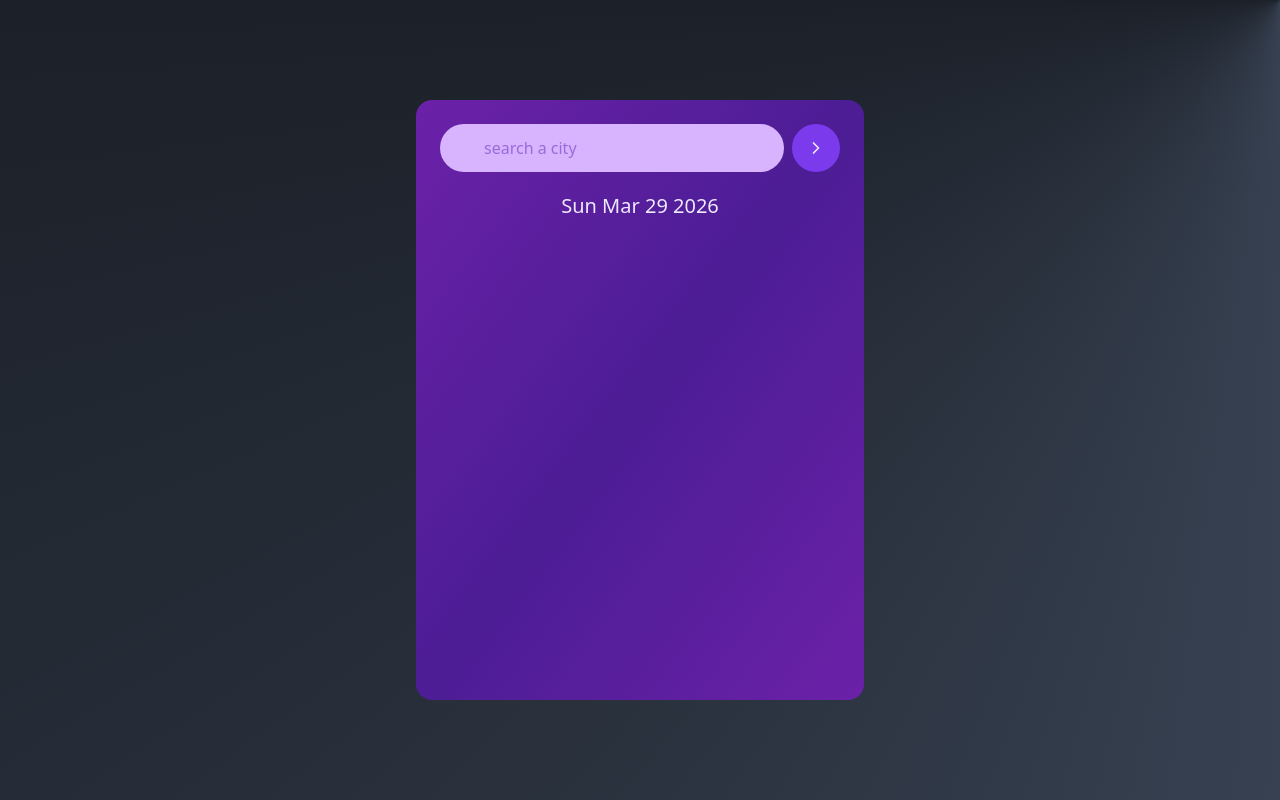
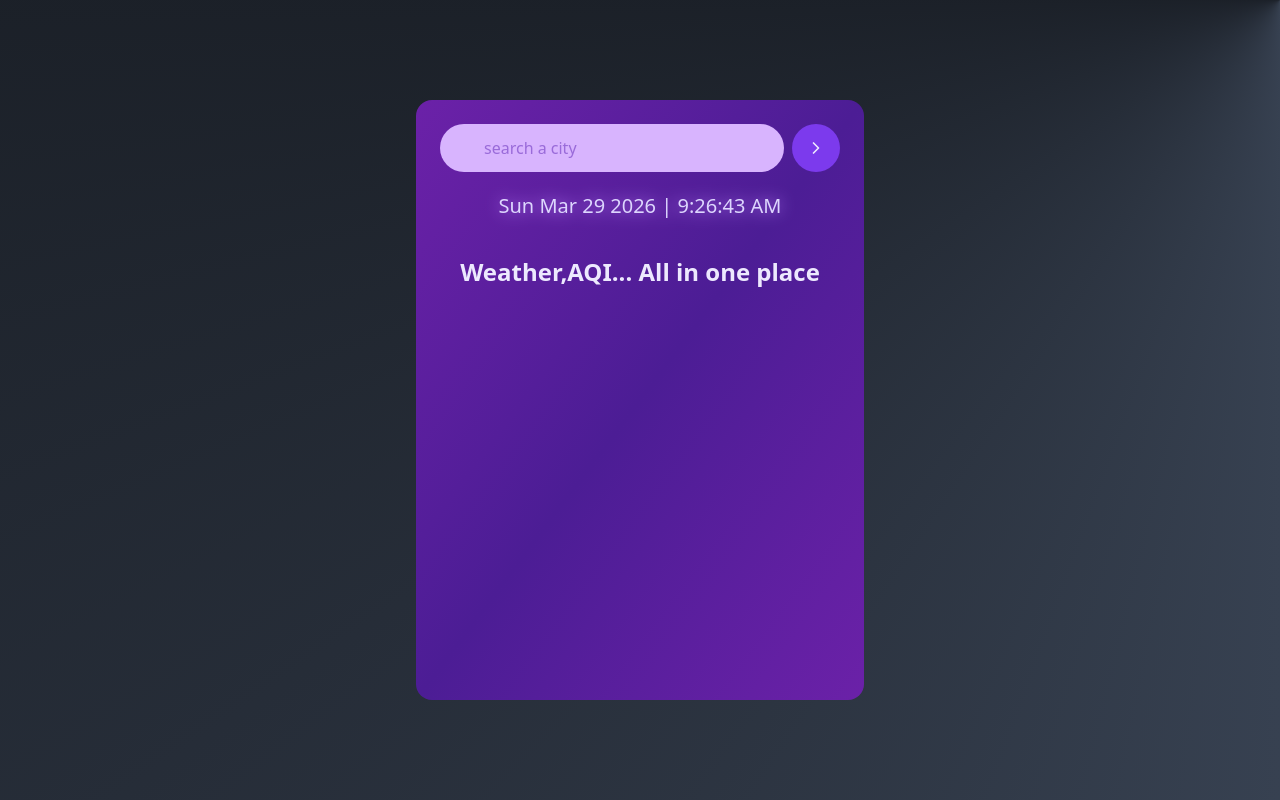
Before and after one commit to Cukstud/Weather-aqi-app, a React (Vite) app in the folder Weather-AQI App/: page / in a window 1280 px wide. Built offline with nearby package versions, Linux system fonts and the light colour scheme.

Commit message:
Add time display and refactor radio buttons

```diff
--- a/Weather-AQI App/src/App.jsx
+++ b/Weather-AQI App/src/App.jsx
@@ -1,10 +1,11 @@
-import React, { useState,useRef } from 'react'
+import React, { useState,useRef,useEffect } from 'react'
 import Search from './components/search';
 import Weather from './components/weather';
 import AQICard from './components/aqiCard';
 import './index.css';
+import './radio.css';
+const BASE_URL = "https://weather-aqi-app-7s4z.onrender.com";
 
-const BASE_URL = "https://weather-aqi-app-7s4z.onrender.com";
 
 function App() {
   const requestRef = useRef(0);
@@ -13,6 +14,7 @@ function App() {
   const[loading,setLoading] = useState(false);
   const[error,setError] =  useState(null);
   const[view,setView] = useState(null)
+  const[time,setTime] = useState(new Date());
   const fetchData = async (city) => {
     if (!city||!city.trim()) {
       return;
@@ -59,7 +61,12 @@ function App() {
       setLoading(false);
     }
   }
-
+  useEffect(()=>{
+    const interval = setInterval(()=>{
+      setTime(new Date());
+    },1000);
+    return()=>clearInterval(interval);
+  })
   return (
     <div className="grid h-screen w-full place-items-center bg-[conic-gradient(at_top_right,_var(--tw-gradient-stops))] from-gray-700 via-gray-700 to-black">
       <section className="grid min-h-[600px] w-full max-w-md rounded-2xl bg-gradient-to-tl from-purple-800 via-violet-900 to-purple-800 p-6">
@@ -67,22 +74,26 @@ function App() {
 
           <Search onSearch={fetchData} />
 
-          <header className="space-y-2 text-xl font-medium">
-            <h1>{new Date().toDateString()}</h1>
-          </header>
+
+          <h1 className="text-xl text-violet-200 drop-shadow-[0_0_8px_#c084fc]">
+           {time.toDateString()} | {time.toLocaleTimeString()}
+          </h1>
+          {!(weather || aqi) && (
+            <h1 className="text-2xl font-extrabold m-2 p-2">
+              Weather,AQI... All in one place</h1>
+          )}
         <main className="relative flex-1">
         {loading && <p>Loading...</p>}
         {error && <p className="text-magenta-500">Error: {error.message}</p>}
       {(weather || aqi) && (
-        <div className="flex justify-center gap-4 my-2" >
-          <label>
-            <input type ="radio" name='view' value='weather' checked={view==='weather'} onChange={(e)=>setView(e.target.value)} className="text-sm font-extrabold"/>
-            Weather
-          </label>
-          <label>
-            <input type ="radio" name='view' value='aqi' checked={view==='aqi'} onChange={(e)=>setView(e.target.value)} className="text-sm font-extrabold"/>
-            AQI
-          </label>
+        <div className="package-container" >
+          <div className="package-tab-wrapper">
+            <input id = "weather" type ="radio" name='view' value='weather' checked={view==='weather'} onChange={(e)=>setView(e.target.value)} className="input"/>
+          <label htmlFor="weather" className="package-tab">Weather</label>
+
+            <input id = "aqi" type ="radio" name='view' value='aqi' checked={view==='aqi'} onChange={(e)=>setView(e.target.value)} className="input"/>
+          <label htmlFor="aqi" className='package-tab'>AQI</label>
+          </div>
         </div>
       )}
       {view === "weather" && weather && (
```
